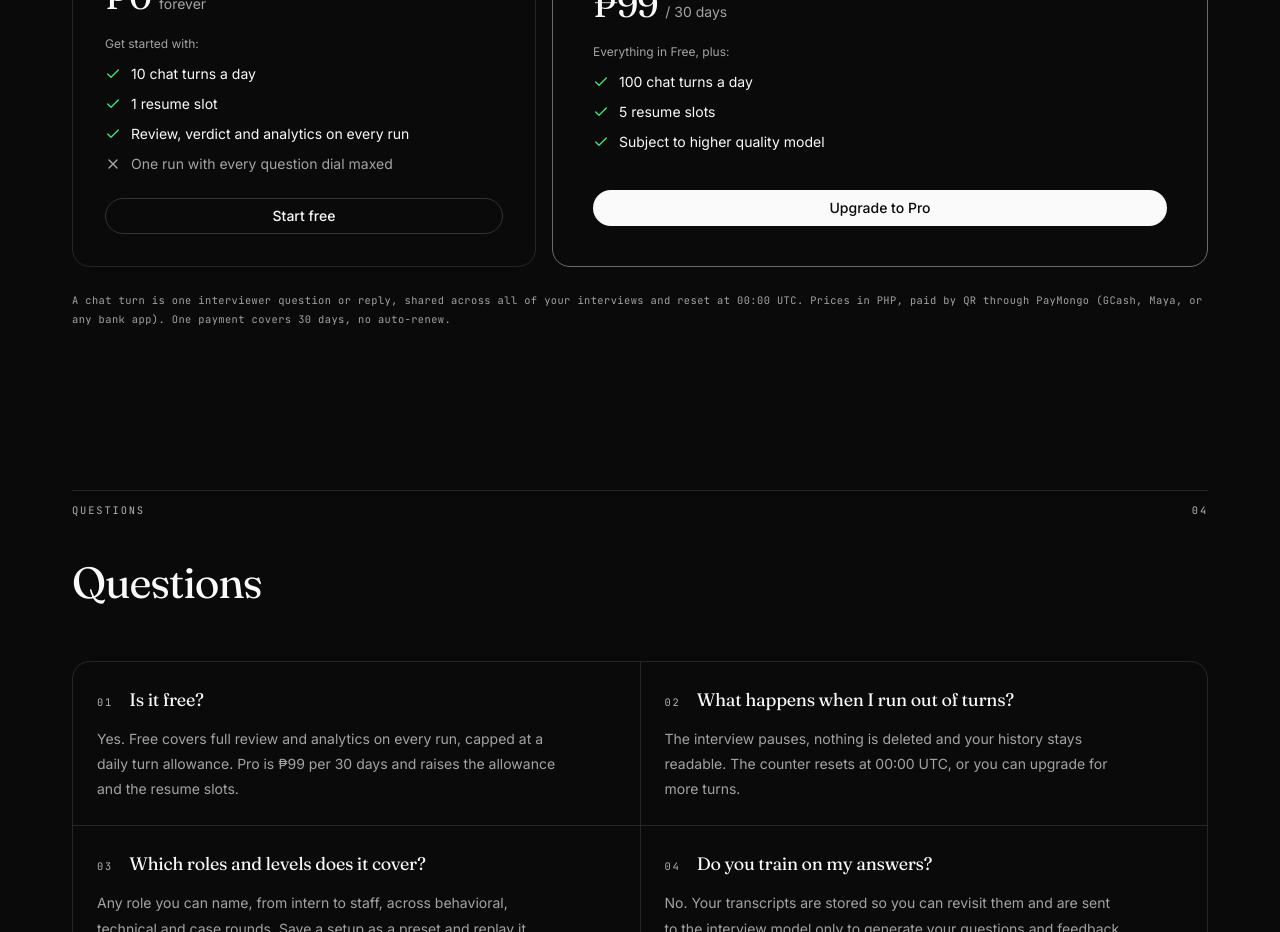
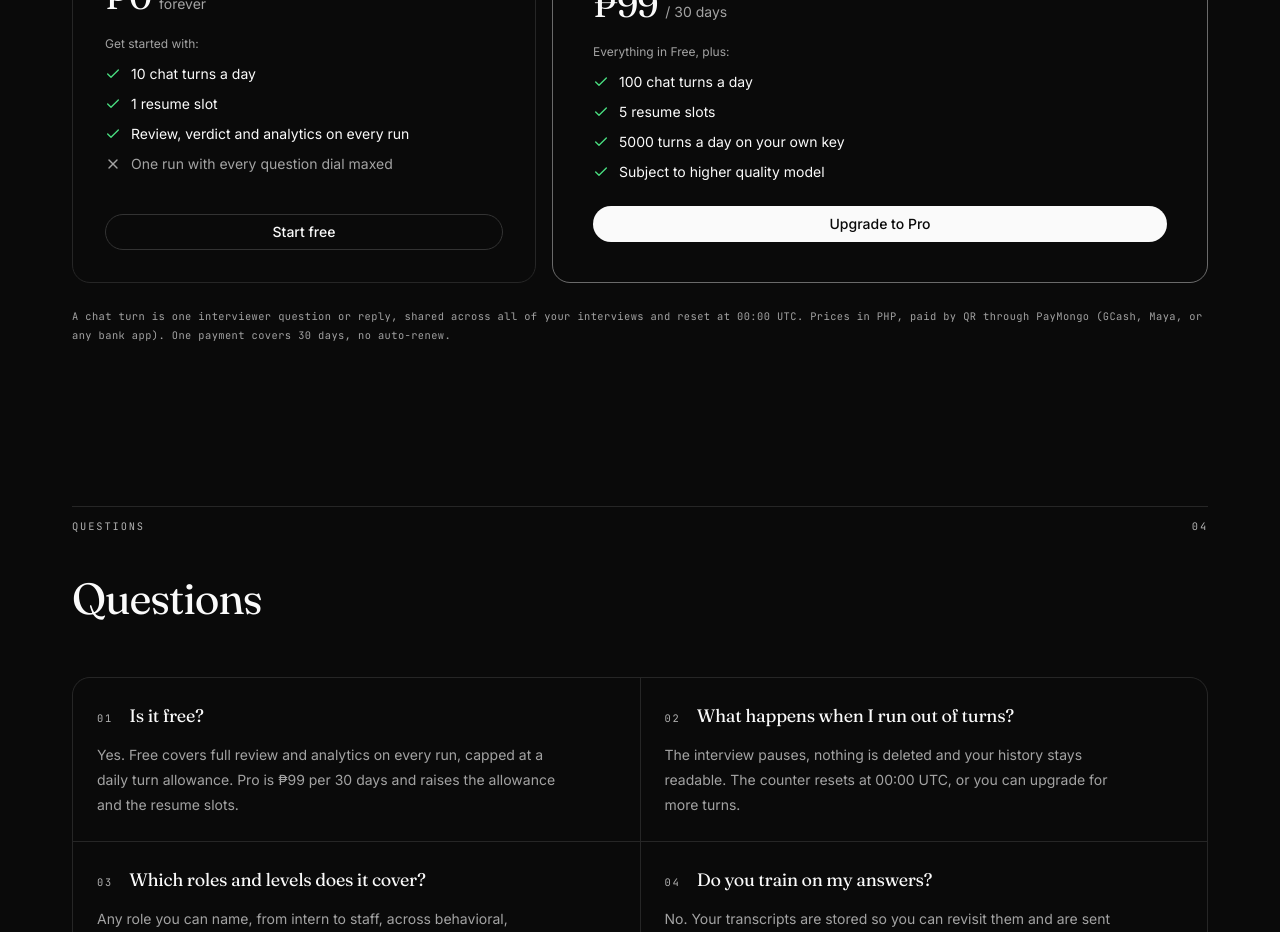
Before and after one commit to notseekeru/maxterview_website, a React (Vite) app in the folder frontend/: page / in a window 1280 px wide. Shown: the part 4140-5072 px from the top of the page. Built offline with nearby package versions, Linux system fonts and the light colour scheme; no server answers.

Commit message:
fix(pricing): restore the byok row, unphrased

```diff
--- a/frontend/src/components/PlanPitch.tsx
+++ b/frontend/src/components/PlanPitch.tsx
@@ -14,7 +14,7 @@ function caps(tier: PlanTier, usage: Usage | null): { turns: number; resumes: nu
 export function PlanPitch({ tier, usage }: { tier: PlanTier; usage?: Usage | null }) {
     const plan = PLANS[tier];
     const { turns, resumes } = caps(tier, usage ?? null);
-    const includes = tier === "free" ? [`${turns} chat turns a day`, `${resumes} resume slot`, "Review, verdict and analytics on every run"] : [`${turns} chat turns a day`, `${resumes} resume slots`, "Subject to higher quality model"];
+    const includes = tier === "free" ? [`${turns} chat turns a day`, `${resumes} resume slot`, "Review, verdict and analytics on every run"] : [`${turns} chat turns a day`, `${resumes} resume slots`, `${PLANS.premium.byokTurns} turns a day on your own key`, "Subject to higher quality model"];
     return (
         <div className="flex flex-col gap-5">
             <p className="text-sm leading-relaxed text-muted-foreground">{plan.audience}</p>
```
